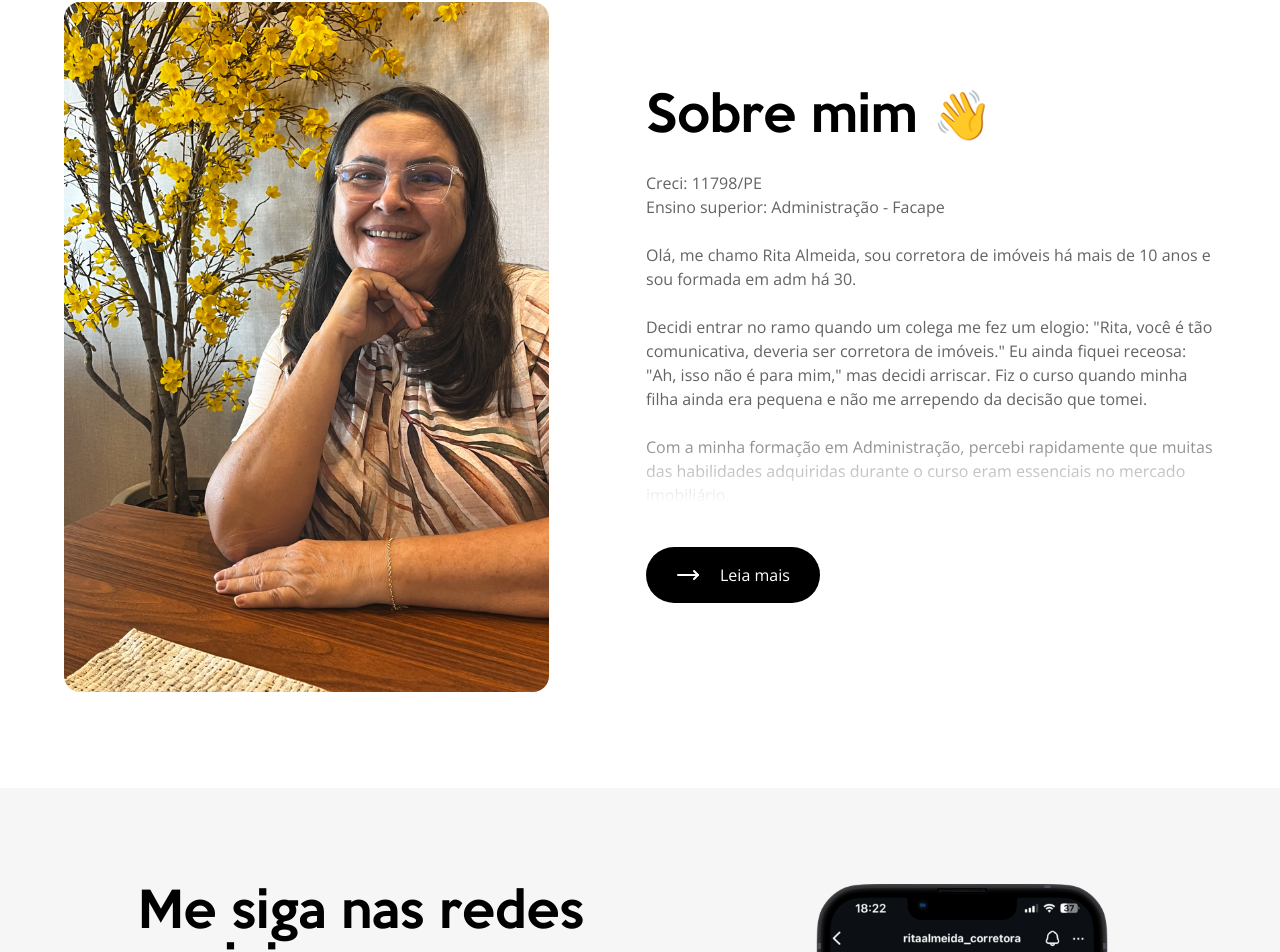
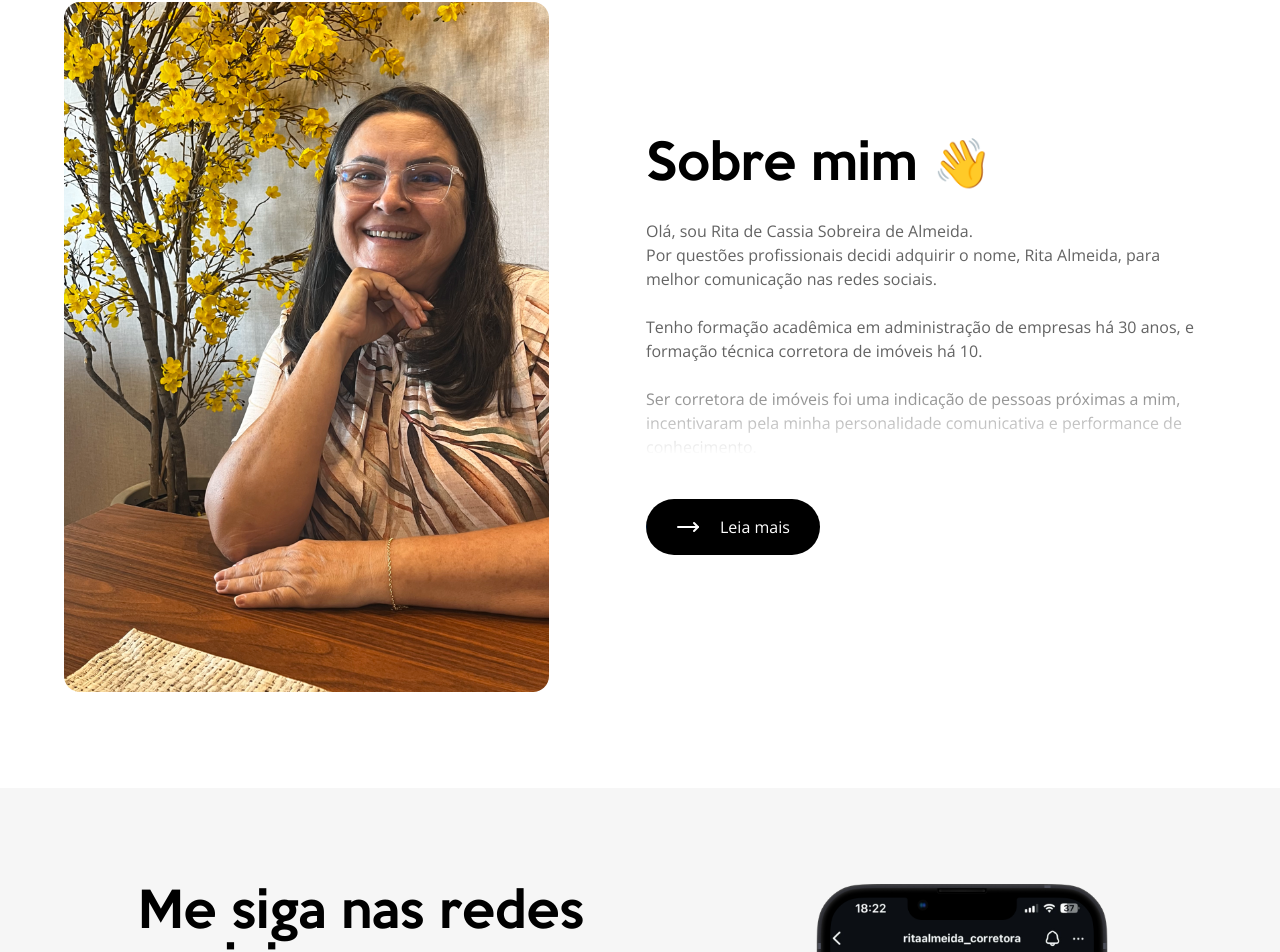
Before and after one commit to EdisonMatos/Landpage-Rita-Almeida, a React (Vite) app: page / in a window 1280 px wide. Shown: the part 2590-3542 px from the top of the page. Built offline with nearby package versions, Linux system fonts and the light colour scheme.

Commit message:
feat: Atualiza textos do about

```diff
--- a/src/abstractions/whats.js
+++ b/src/abstractions/whats.js
@@ -1,4 +1,4 @@
 const whatsappNumber =
-  "+5587988124109?text=Olá! Vim através do site de vocês e gostaria de tirar umas dúvidas.";
+  "+5587988124109?text=Olá, vim através do seu site e preciso de informações sobre imóveis!";
 
 export default whatsappNumber;
--- a/src/components/sectionElements/AboutFading.jsx
+++ b/src/components/sectionElements/AboutFading.jsx
@@ -1,21 +1,15 @@
 export default function AboutFading() {
   return (
     <div className="relative font-secondFont text-paragraph4 text-paragraphLight">
-      Creci: 11798/PE <br></br>
-      Ensino superior: Administração - Facape <br /> <br />
-      Olá, me chamo Rita Almeida, sou corretora de imóveis há mais de 10 anos e
-      sou formada em adm há 30.
+      Olá, sou Rita de Cassia Sobreira de Almeida. <br></br>
+      Por questões profissionais decidi adquirir o nome, Rita Almeida, para
+      melhor comunicação nas redes sociais. <br /> <br />
+      Tenho formação acadêmica em administração de empresas há 30 anos, e
+      formação técnica corretora de imóveis há 10.
       <br />
-      <br></br>Decidi entrar no ramo quando um colega me fez um elogio: "Rita,
-      você é tão comunicativa, deveria ser corretora de imóveis." Eu ainda
-      fiquei receosa: "Ah, isso não é para mim," mas decidi arriscar. Fiz o
-      curso quando minha filha ainda era pequena e não me arrependo da decisão
-      que tomei.
-      <br />
-      <br />
-      Com a minha formação em Administração, percebi rapidamente que muitas das
-      habilidades adquiridas durante o curso eram essenciais no mercado
-      imobiliário.
+      <br></br>Ser corretora de imóveis foi uma indicação de pessoas próximas a
+      mim, incentivaram pela minha personalidade comunicativa e performance de
+      conhecimento.
       <div className="bottom-1 absolute w-full h-[80px] bg-gradient-to-b from-transparent to-white"></div>
     </div>
   );
--- a/src/components/sections/AboutImgLeft.jsx
+++ b/src/components/sections/AboutImgLeft.jsx
@@ -29,35 +29,21 @@ export default function AboutImgLeft() {
         setModalTitle("Sobre mim");
         setModalContent(
           <p>
-            Creci: 11798/PE<br></br> Ensino Superior: Administração - Facape
-            <br></br>
-            <br></br> Olá, me chamo Rita Almeida, sou corretora de imóveis há
-            mais de 10 anos e sou formada em Administração há 30. Decidi entrar
-            no ramo quando um colega me fez um elogio: "Rita, você é tão
-            comunicativa, deveria ser corretora de imóveis." Eu ainda fiquei
-            receosa: "Ah, isso não é para mim," mas decidi arriscar. Fiz o curso
-            quando minha filha ainda era pequena e não me arrependo da decisão
-            que tomei.<br></br>
-            <br></br> Com a minha formação em Administração, percebi rapidamente
-            que muitas das habilidades adquiridas durante o curso eram
-            essenciais no mercado imobiliário. A capacidade de negociar,
-            organizar finanças e entender os fundamentos econômicos são apenas
-            algumas das competências que me ajudaram a destacar-me na profissão.
-            <br></br>
-            <br></br> Nos primeiros anos, equilibrar a vida pessoal com a
-            profissional foi um desafio, especialmente sendo mãe de uma criança
-            pequena. Contudo, sempre busquei manter um alto padrão de ética e
-            dedicação, o que me permitiu construir uma reputação sólida e uma
-            base de clientes fiéis.<br></br>
-            <br></br> Ao longo dos anos, vi muitas mudanças no setor
-            imobiliário. A tecnologia transformou a maneira como interagimos com
-            clientes e como os imóveis são apresentados e comercializados.
-            Adaptar-me a essas mudanças foi essencial, e sempre procurei estar
-            atualizada, seja através de cursos de formação continuada ou
-            participando de seminários e workshops.<br></br>
-            <br></br> Hoje, posso dizer que minha carreira é uma grande paixão.
+            Olá, sou Rita de Cassia Sobreira de Almeida. <br></br>
+            Por questões profissionais decidi adquirir o nome, Rita Almeida,
+            para melhor comunicação nas redes sociais. <br /> <br />
+            Tenho formação acadêmica em administração de empresas há 30 anos, e
+            formação técnica corretora de imóveis há 10.
+            <br />
+            <br></br>Ser corretora de imóveis foi uma indicação de pessoas
+            próximas a mim, incentivaram pela minha personalidade comunicativa e
+            performance de conhecimento. <br />
+            <br />
+            Sou católica e acredito que Deus tem um caminho para todos!
+            <br />
+            <br />
             Cada dia traz um novo desafio e a oportunidade de ajudar alguém a
-            encontrar o lugar ideal para chamar de lar. Continuo empregando as
+            encontrar o local ideal para chamar de lar. Continuo empregando as
             habilidades de administração no meu dia a dia, gerenciando não
             apenas propriedades, mas também sonhos e expectativas.
           </p>
@@ -70,34 +56,21 @@ export default function AboutImgLeft() {
       setModalTitle("Sobre mim");
       setModalContent(
         <p>
-          Creci: 11798/PE<br></br> Ensino Superior: Administração - Facape
-          <br></br>
-          <br></br> Olá, me chamo Rita Almeida, sou corretora de imóveis há mais
-          de 10 anos e sou formada em Administração há 30. Decidi entrar no ramo
-          quando um colega me fez um elogio: "Rita, você é tão comunicativa,
-          deveria ser corretora de imóveis." Eu ainda fiquei receosa: "Ah, isso
-          não é para mim," mas decidi arriscar. Fiz o curso quando minha filha
-          ainda era pequena e não me arrependo da decisão que tomei.<br></br>
-          <br></br> Com a minha formação em Administração, percebi rapidamente
-          que muitas das habilidades adquiridas durante o curso eram essenciais
-          no mercado imobiliário. A capacidade de negociar, organizar finanças e
-          entender os fundamentos econômicos são apenas algumas das competências
-          que me ajudaram a destacar-me na profissão.
-          <br></br>
-          <br></br> Nos primeiros anos, equilibrar a vida pessoal com a
-          profissional foi um desafio, especialmente sendo mãe de uma criança
-          pequena. Contudo, sempre busquei manter um alto padrão de ética e
-          dedicação, o que me permitiu construir uma reputação sólida e uma base
-          de clientes fiéis.<br></br>
-          <br></br> Ao longo dos anos, vi muitas mudanças no setor imobiliário.
-          A tecnologia transformou a maneira como interagimos com clientes e
-          como os imóveis são apresentados e comercializados. Adaptar-me a essas
-          mudanças foi essencial, e sempre procurei estar atualizada, seja
-          através de cursos de formação continuada ou participando de seminários
-          e workshops.<br></br>
-          <br></br> Hoje, posso dizer que minha carreira é uma grande paixão.
+          Olá, sou Rita de Cassia Sobreira de Almeida. <br></br>
+          Por questões profissionais decidi adquirir o nome, Rita Almeida, para
+          melhor comunicação nas redes sociais. <br /> <br />
+          Tenho formação acadêmica em administração de empresas há 30 anos, e
+          formação técnica corretora de imóveis há 10.
+          <br />
+          <br></br>Ser corretora de imóveis foi uma indicação de pessoas
+          próximas a mim, incentivaram pela minha personalidade comunicativa e
+          performance de conhecimento. <br />
+          <br />
+          Sou católica e acredito que Deus tem um caminho para todos!
+          <br />
+          <br />
           Cada dia traz um novo desafio e a oportunidade de ajudar alguém a
-          encontrar o lugar ideal para chamar de lar. Continuo empregando as
+          encontrar o local ideal para chamar de lar. Continuo empregando as
           habilidades de administração no meu dia a dia, gerenciando não apenas
           propriedades, mas também sonhos e expectativas.
         </p>
```
